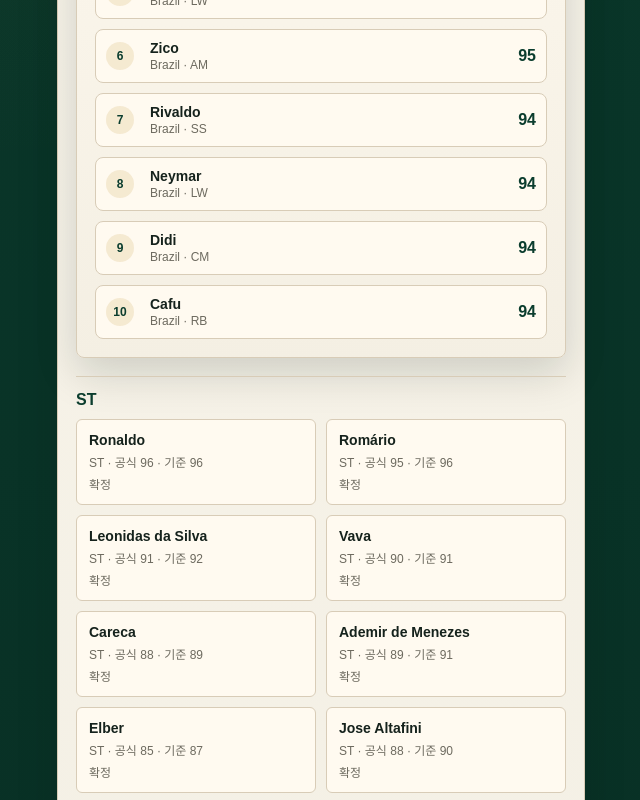
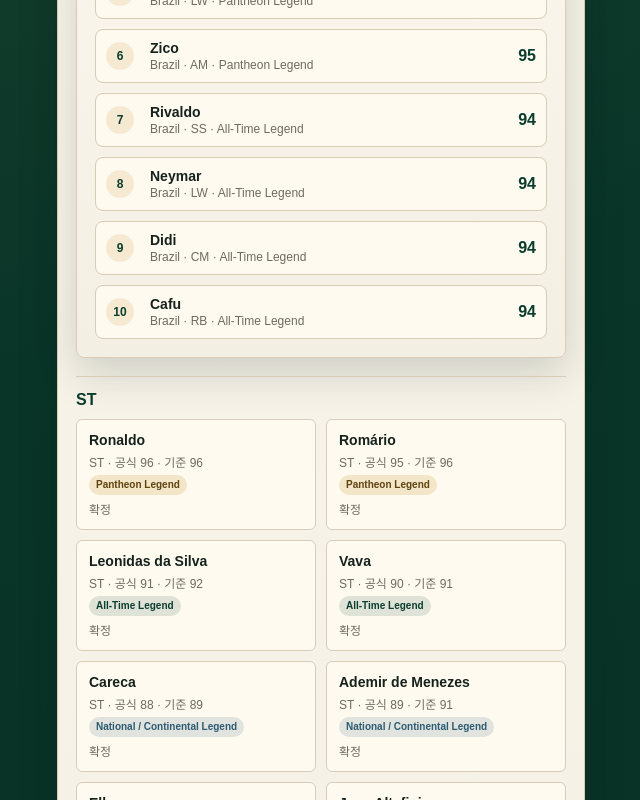
Before and after one commit to sinn357/football-legends-xi, a Next.js app: page / in a window 1280 px wide. Shown: the part 1300-2100 px from the top of the page, without its empty margins (289-929 px from the left). Built offline with nearby package versions, Linux system fonts and the light colour scheme.

Commit message:
Add score-based legend tiers

```diff
--- a/app/globals.css
+++ b/app/globals.css
@@ -845,6 +845,43 @@ td strong {
   color: var(--red);
 }
 
+.tier-badge {
+  align-items: center;
+  border-radius: 999px;
+  display: inline-flex;
+  font-size: 11px;
+  font-weight: 900;
+  line-height: 1.2;
+  padding: 5px 8px;
+  width: fit-content;
+}
+
+.tier-badge.pantheon {
+  background: rgba(200, 162, 74, 0.24);
+  color: #5f4310;
+}
+
+.tier-badge.all-time {
+  background: rgba(11, 61, 46, 0.13);
+  color: var(--main);
+}
+
+.tier-badge.national {
+  background: rgba(44, 91, 115, 0.14);
+  color: var(--blue);
+}
+
+.tier-badge.borderline,
+.tier-badge.watchlist {
+  background: rgba(194, 138, 44, 0.16);
+  color: #7a5315;
+}
+
+.tier-badge.archive {
+  background: rgba(183, 67, 67, 0.13);
+  color: var(--red);
+}
+
 .score-bars {
   display: grid;
   gap: 3px;
@@ -1170,6 +1207,11 @@ td strong {
   font-style: normal;
 }
 
+.player-mini-card .tier-badge {
+  font-size: 10px;
+  padding: 4px 7px;
+}
+
 .compact-tabs {
   margin-bottom: 14px;
 }
@@ -1211,6 +1253,7 @@ td strong {
 .candidate-item span {
   color: var(--muted);
   font-size: 12px;
+  line-height: 1.35;
 }
 
 .candidate-item div {
@@ -1385,6 +1428,10 @@ td strong {
   font-size: 12px;
   font-weight: 800;
   padding: 6px 9px;
+}
+
+.drawer-meta-chips .tier-badge {
+  border: 0;
 }
 
 .official-score-panel {
--- a/components/LegendBuilder.tsx
+++ b/components/LegendBuilder.tsx
@@ -8,6 +8,13 @@ type TabId = "atlas" | "best-xi" | "rankings" | "compare";
 type WeightMap = Record<ScoreKey, number>;
 type FilterValue = "ALL";
 type PitchRole = Exclude<PositionCode, "LEGEND">;
+type LegendTierId = "pantheon" | "all-time" | "national" | "borderline" | "watchlist" | "archive";
+
+type LegendTier = {
+  id: LegendTierId;
+  label: string;
+  range: string;
+};
 
 type FormationSlot = {
   id: string;
@@ -68,6 +75,15 @@ const scoreModeLabels: Record<ScoreMode, string> = {
   computed: "계산",
   adjusted: "보정",
 };
+
+const legendTiers: LegendTier[] = [
+  { id: "pantheon", label: "Pantheon Legend", range: "95-100" },
+  { id: "all-time", label: "All-Time Legend", range: "90-94" },
+  { id: "national", label: "National / Continental Legend", range: "85-89" },
+  { id: "borderline", label: "Cult / Borderline Legend", range: "80-84" },
+  { id: "watchlist", label: "Watchlist", range: "75-79" },
+  { id: "archive", label: "Archive / Remove Candidate", range: "0-74" },
+];
 
 const positionOptions: PositionCode[] = ["ST", "SS", "RW", "LW", "AM", "CM", "DM", "CB", "RB", "LB", "GK"];
 const continentOptions: Continent[] = ["America", "Europe", "Asia", "Africa"];
@@ -195,11 +211,13 @@ export function LegendBuilder({ data }: { data: LegendData }) {
   const [builderContinent, setBuilderContinent] = useState<Continent | FilterValue>("ALL");
   const [builderCountry, setBuilderCountry] = useState<string | FilterValue>("ALL");
   const [builderPosition, setBuilderPosition] = useState<PositionCode | FilterValue>("ALL");
+  const [builderTier, setBuilderTier] = useState<LegendTierId | FilterValue>("ALL");
   const [candidateQuery, setCandidateQuery] = useState("");
   const [compareQuery, setCompareQuery] = useState("");
   const [rankingContinent, setRankingContinent] = useState<Continent | FilterValue>("ALL");
   const [rankingCountry, setRankingCountry] = useState<string | FilterValue>("ALL");
   const [rankingPosition, setRankingPosition] = useState<PositionCode | FilterValue>("ALL");
+  const [rankingTier, setRankingTier] = useState<LegendTierId | FilterValue>("ALL");
   const [rankingQuery, setRankingQuery] = useState("");
   const [topOnly, setTopOnly] = useState(true);
   const [manualSlots, setManualSlots] = useState<Record<string, string>>({});
@@ -301,6 +319,7 @@ export function LegendBuilder({ data }: { data: LegendData }) {
       .filter((player) => builderContinent === "ALL" || player.continent === builderContinent)
       .filter((player) => builderCountry === "ALL" || player.country === builderCountry)
       .filter((player) => builderPosition === "ALL" || player.primaryPosition === builderPosition)
+      .filter((player) => builderTier === "ALL" || getLegendTier(player.overallScore).id === builderTier)
       .filter((player) => !topOnly || player.topTierRank !== null)
       .filter((player) => !normalizedQuery || matchesPlayerSearch(player, normalizedQuery))
       .map((player) => ({ player, rating: ratePlayerForSlot(player, selectedSlot, weights) }))
@@ -315,6 +334,7 @@ export function LegendBuilder({ data }: { data: LegendData }) {
     builderContinent,
     builderCountry,
     builderPosition,
+    builderTier,
     candidateQuery,
     selectedSlot,
     statusFilteredPlayers,
@@ -344,6 +364,7 @@ export function LegendBuilder({ data }: { data: LegendData }) {
       .filter((player) => rankingContinent === "ALL" || player.continent === rankingContinent)
       .filter((player) => rankingCountry === "ALL" || player.country === rankingCountry)
       .filter((player) => rankingPosition === "ALL" || player.primaryPosition === rankingPosition)
+      .filter((player) => rankingTier === "ALL" || getLegendTier(player.overallScore).id === rankingTier)
       .filter((player) => !normalizedQuery || matchesPlayerSearch(player, normalizedQuery))
       .map((player) => ({ player, rating: ratePlayer(player, weights) }))
       .sort(
@@ -352,7 +373,7 @@ export function LegendBuilder({ data }: { data: LegendData }) {
           b.rating - a.rating ||
           (a.player.topTierRank ?? 999) - (b.player.topTierRank ?? 999),
       );
-  }, [rankingContinent, rankingCountry, rankingPosition, rankingQuery, statusFilteredPlayers, weights]);
+  }, [rankingContinent, rankingCountry, rankingPosition, rankingQuery, rankingTier, statusFilteredPlayers, weights]);
 
   const rankingPlayers = rankingPool.slice(0, 150);
   const rankingSummary = {
@@ -669,6 +690,7 @@ export function LegendBuilder({ data }: { data: LegendData }) {
           builderCountries={builderCountries}
           builderCountry={builderCountry}
           builderPosition={builderPosition}
+          builderTier={builderTier}
           candidatePlayers={candidatePlayers}
           candidateQuery={candidateQuery}
           compareIds={compareIds}
@@ -694,6 +716,7 @@ export function LegendBuilder({ data }: { data: LegendData }) {
           onLoadSavedSquad={loadSavedSquad}
           onPlayerSelect={setSelectedPlayerId}
           onPositionChange={setBuilderPosition}
+          onTierChange={setBuilderTier}
           onRenameSavedSquad={renameSavedSquad}
           onResetPositions={resetCurrentFormationPositions}
           onSave={saveCurrentSquad}
@@ -728,6 +751,7 @@ export function LegendBuilder({ data }: { data: LegendData }) {
           countries={rankingCountries}
           continent={rankingContinent}
           country={rankingCountry}
+          tier={rankingTier}
           onPlayerSelect={setSelectedPlayerId}
           onContinentChange={(value) => {
             setRankingContinent(value);
@@ -735,11 +759,13 @@ export function LegendBuilder({ data }: { data: LegendData }) {
           }}
           onCountryChange={setRankingCountry}
           onPositionChange={setRankingPosition}
+          onTierChange={setRankingTier}
           onQueryChange={setRankingQuery}
           onResetFilters={() => {
             setRankingContinent("ALL");
             setRankingCountry("ALL");
             setRankingPosition("ALL");
+            setRankingTier("ALL");
             setRankingQuery("");
           }}
           onToggleCompare={toggleCompare}
@@ -977,6 +1003,7 @@ function BestXiView({
   builderCountries,
   builderCountry,
   builderPosition,
+  builderTier,
   candidatePlayers,
   candidateQuery,
   compareIds,
@@ -1006,6 +1033,7 @@ function BestXiView({
   onLoadSavedSquad,
   onPlayerSelect,
   onPositionChange,
+  onTierChange,
   onRenameSavedSquad,
   onResetPositions,
   onSave,
@@ -1031,6 +1059,7 @@ function BestXiView({
   builderCountries: LegendData["countries"];
   builderCountry: string | FilterValue;
   builderPosition: PositionCode | FilterValue;
+  builderTier: LegendTierId | FilterValue;
   candidatePlayers: Array<{ player: LegendPlayer; rating: number }>;
   candidateQuery: string;
   compareIds: string[];
@@ -1060,6 +1089,7 @@ function BestXiView({
   onLoadSavedSquad: (saved: SavedSquad) => void;
   onPlayerSelect: (playerId: string) => void;
   onPositionChange: (value: PositionCode | FilterValue) => void;
+  onTierChange: (value: LegendTierId | FilterValue) => void;
   onRenameSavedSquad: (savedId: string, name: string) => void;
   onResetPositions: () => void;
   onSave: () => void;
@@ -1171,6 +1201,17 @@ function BestXiView({
               {positionOptions.map((position) => (
                 <option key={position} value={position}>
                   {position}
+                </option>
+              ))}
+            </select>
+          </label>
+          <label className="field">
+            <span>레전드 티어</span>
+            <select value={builderTier} onChange={(event) => onTierChange(event.target.value as LegendTierId | FilterValue)}>
+              <option value="ALL">전체</option>
+              {legendTiers.map((tier) => (
+                <option key={tier.id} value={tier.id}>
+                  {tier.label} ({tier.range})
                 </option>
               ))}
             </select>
@@ -1223,7 +1264,7 @@ function BestXiView({
                 <button onClick={() => onAssignPlayer(player.id)} type="button">
                   <strong>{player.name}</strong>
                   <span>
-                    {player.country} · {player.primaryPosition} · {rating}
+                    {player.country} · {player.primaryPosition} · {rating} · {getLegendTier(player.overallScore).label}
                   </span>
                 </button>
                 <div>
@@ -1491,10 +1532,12 @@ function RankingsView({
   continent,
   countries,
   country,
+  tier,
   onPlayerSelect,
   onContinentChange,
   onCountryChange,
   onPositionChange,
+  onTierChange,
   onQueryChange,
   onResetFilters,
   onToggleCompare,
@@ -1509,10 +1552,12 @@ function RankingsView({
   continent: Continent | FilterValue;
   countries: LegendData["countries"];
   country: string | FilterValue;
+  tier: LegendTierId | FilterValue;
   onPlayerSelect: (playerId: string) => void;
   onContinentChange: (value: Continent | FilterValue) => void;
   onCountryChange: (value: string | FilterValue) => void;
   onPositionChange: (value: PositionCode | FilterValue) => void;
+  onTierChange: (value: LegendTierId | FilterValue) => void;
   onQueryChange: (query: string) => void;
   onResetFilters: () => void;
   onToggleCompare: (playerId: string) => void;
@@ -1579,6 +1624,17 @@ function RankingsView({
               ))}
             </select>
           </label>
+          <label className="field">
+            <span>레전드 티어</span>
+            <select value={tier} onChange={(event) => onTierChange(event.target.value as LegendTierId | FilterValue)}>
+              <option value="ALL">전체</option>
+              {legendTiers.map((item) => (
+                <option key={item.id} value={item.id}>
+                  {item.label} ({item.range})
+                </option>
+              ))}
+            </select>
+          </label>
           <button className="ghost-button compact-button" onClick={onResetFilters} type="button">
             필터 초기화
           </button>
@@ -1621,7 +1677,7 @@ function RankingsView({
                 <button onClick={() => onPlayerSelect(player.id)} type="button">
                   <strong>{player.name}</strong>
                   <small>
-                    {player.country} · {player.continent} · {player.primaryPosition}
+                    {player.country} · {player.continent} · {player.primaryPosition} · {getLegendTier(player.overallScore).label}
                   </small>
                 </button>
                 <em>{rating}</em>
@@ -1699,7 +1755,7 @@ function CompareView({
               <button onClick={() => onPlayerSelect(player.id)} type="button">
                 <strong>{player.name}</strong>
                 <span>
-                  {player.country} · {player.primaryPosition}
+                  {player.country} · {player.primaryPosition} · {getLegendTier(player.overallScore).label}
                 </span>
               </button>
               <div>
@@ -1737,6 +1793,7 @@ function CompareView({
                 <p>
                   {player.country} · {player.primaryPosition} · {ratePlayer(player, weights)}
                 </p>
+                <span className={`tier-badge ${getLegendTier(player.overallScore).id}`}>{getLegendTier(player.overallScore).label}</span>
                 <ScoreBars player={player} />
                 {(Object.keys(scoreLabels) as ScoreKey[]).map((key) => (
                   <div className="compare-row" key={key}>
@@ -1802,12 +1859,15 @@ function PlayerDetailDrawer({
         <span>{player.continent}</span>
         <span>{player.country}</span>
         <span>{player.primaryPosition}</span>
+        <span className={`tier-badge ${getLegendTier(player.overallScore).id}`}>{getLegendTier(player.overallScore).label}</span>
         <span>{statusLabels[player.status]}</span>
       </div>
       <div className="official-score-panel">
         <span>공식 총점</span>
         <strong>{player.overallScore}</strong>
-        <em>{scoreModeLabels[player.scoreMode]}</em>
+        <em>
+          {scoreModeLabels[player.scoreMode]} · {getLegendTier(player.overallScore).range}
+        </em>
       </div>
       <div className="drawer-actions">
         <button className="primary-inline" onClick={() => onToggleCompare(player.id)} type="button">
@@ -1930,6 +1990,7 @@ function PlayerMiniCard({ onClick, player, rating }: { onClick: () => void; play
       <span>
         {player.primaryPosition} · 공식 {player.overallScore} · 기준 {rating}
       </span>
+      <span className={`tier-badge ${getLegendTier(player.overallScore).id}`}>{getLegendTier(player.overallScore).label}</span>
       <em>{statusLabels[player.status]}</em>
     </button>
   );
@@ -1952,7 +2013,7 @@ function PlayerRow({
       <div>
         <strong>{player.name}</strong>
         <small>
-          {player.country} · {player.primaryPosition}
+          {player.country} · {player.primaryPosition} · {getLegendTier(player.overallScore).label}
         </small>
       </div>
       <em>{rating}</em>
@@ -1970,6 +2031,30 @@ function ScoreBars({ player }: { player: LegendPlayer }) {
       ))}
     </div>
   );
+}
+
+function getLegendTier(score: number): LegendTier {
+  if (score >= 95) {
+    return legendTiers[0];
+  }
+
+  if (score >= 90) {
+    return legendTiers[1];
+  }
+
+  if (score >= 85) {
+    return legendTiers[2];
+  }
+
+  if (score >= 80) {
+    return legendTiers[3];
+  }
+
+  if (score >= 75) {
+    return legendTiers[4];
+  }
+
+  return legendTiers[5];
 }
 
 function getOpenProfileSections(value: boolean): Record<ScoreKey, boolean> {
```
